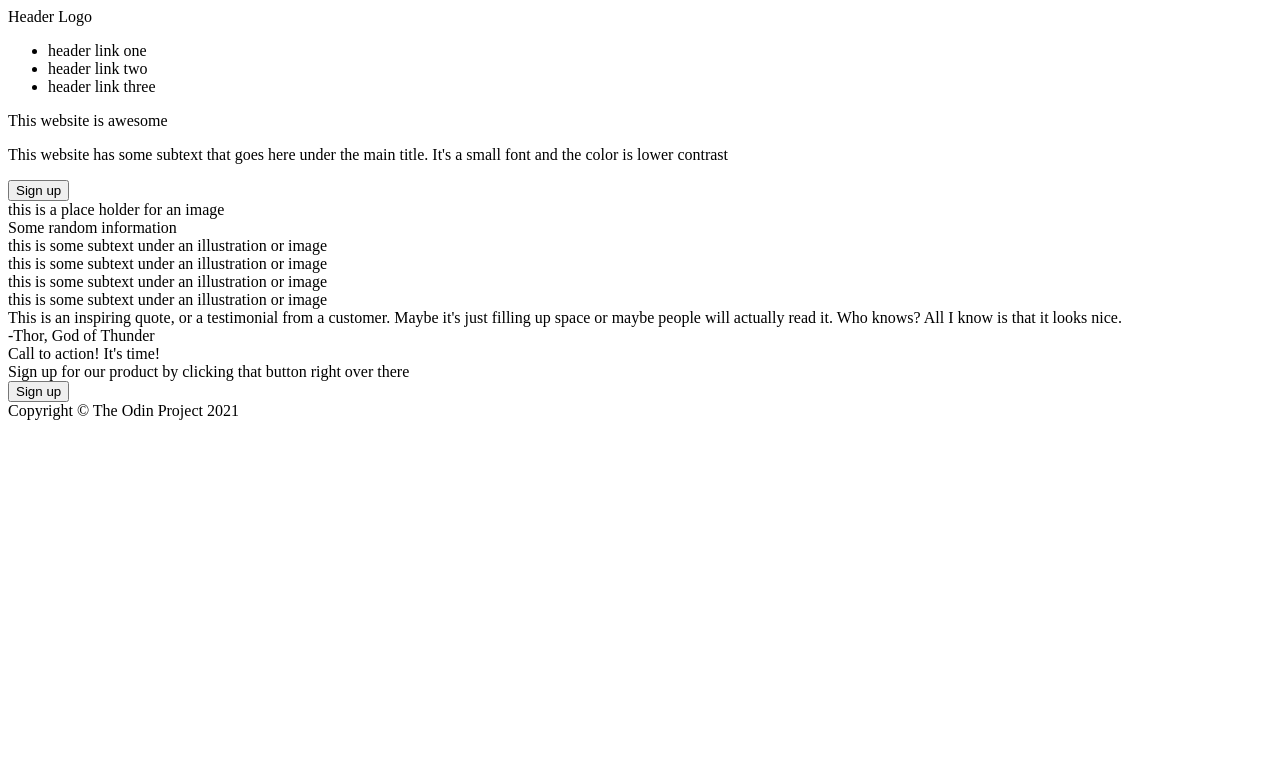
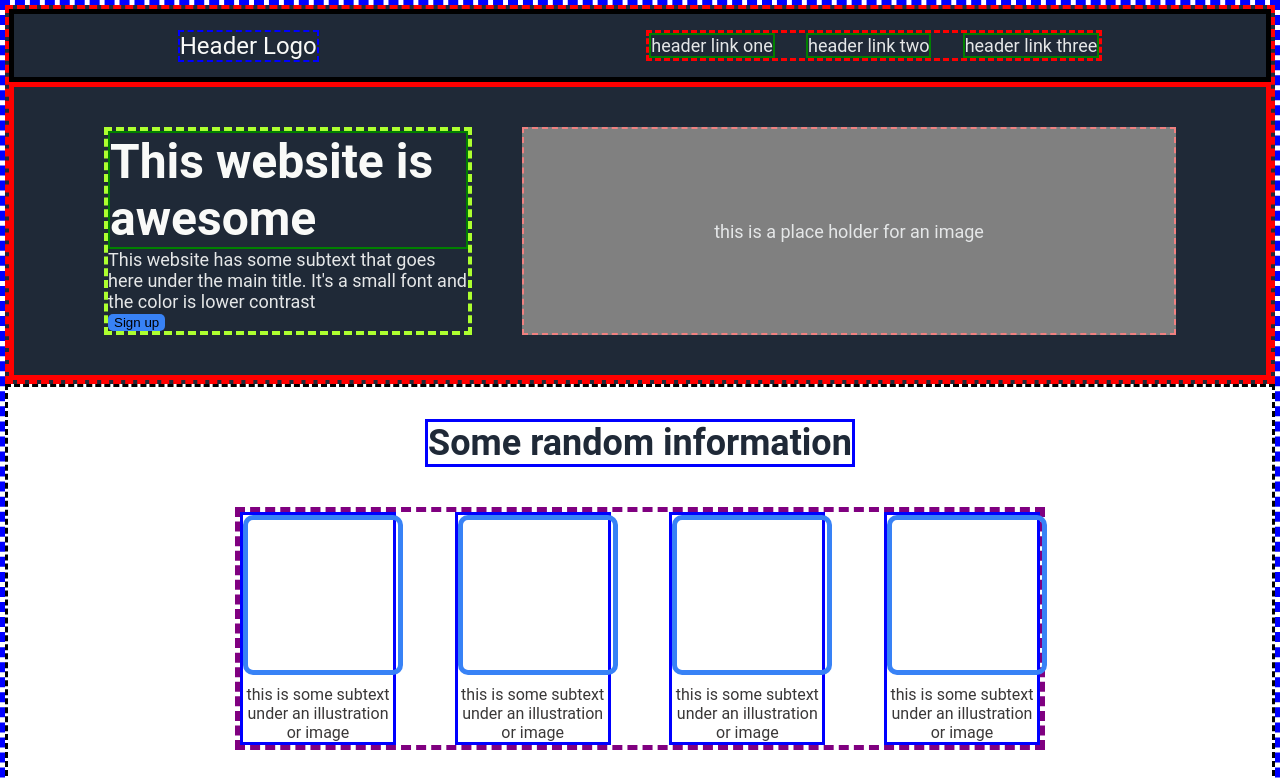
Before and after one commit to Iswanna/Landing-Page, a plain HTML site: page index.html in a window 1280 px wide. Shown: the top 778 px of the page. Drawn offline with Linux system fonts and the light colour scheme.

Commit message:
Style the index.html

```diff
--- a/css/style.css
+++ b/css/style.css
@@ -0,0 +1,231 @@
+/*this is border declaration only*/
+
+body {
+    border: 5px dashed blue;
+}
+
+.hero {
+    border: 4px dashed red;
+}
+
+.header {
+    border: 5px solid black;
+}
+.header-logo {
+    border: 2px dashed blue;
+}
+.group {
+    border: 3px dashed red;
+}
+li {
+    border: 2px solid green;
+}
+.main {
+    border: 5px solid red;
+}
+.flex-one {
+    border: 4px dashed greenyellow;
+}
+.hero-main-text {
+    border: 2px solid green;
+}
+.box {
+    border: 2px dashed lightcoral;
+}
+.footer {
+    border: 2px solid red;
+}
+.main2 {
+    border: 3px dashed black;
+}
+.information {
+    border: 3px solid blue;
+}
+.subtext {
+    border: 5px dashed purple;
+}
+.subtext-image {
+    border: 3px solid blue;
+}
+.emptyforimg {
+    border: 2px dashed green;
+}
+.quote {
+    border: 3px solid red;
+}
+.quote-one {
+    border: 2px dashed black;
+}
+.quote-author {
+    border: 2px solid green;
+}
+.action {
+    border: 5px dashed rebeccapurple;
+}
+.call-to-action {
+    border: 3px solid green;
+}
+.button2 {
+    border: 3px dashed darkorange;
+}
+/*this is the end of border declaration*/
+
+body {
+    margin: 0px;
+    height: 1500px;
+    box-sizing: border-box;
+    background: white;
+    display: flex;
+    flex-direction: column;
+    font-family: 'Roboto',Helvetica, sans-serif;
+}
+
+.hero,
+.footer {
+    background-color: #1F2937;
+
+}
+
+.header-logo {
+    font-size: 24px;
+    color: #F9FAF8;
+}
+
+li,
+.box,
+.text1,
+.footer-text {
+    font-size: 18px;
+    color: #E5E7E8;
+}
+
+.hero-main-text {
+    font-size: 48px;
+    font-weight: bolder;
+    color: #F9FAF8;
+}
+
+.header {
+    display: flex;
+    justify-content: space-around;
+    align-items:center;
+}
+.group {
+    display: flex;
+    width: 450px;
+    justify-content: space-between;
+    list-style: none;
+    padding: 0px;
+
+}
+
+.main {
+    display: flex;
+    justify-content: center;
+    column-gap: 50px;
+    padding-top: 40px;
+    padding-bottom: 40px;
+}
+
+.flex-one {
+   width: 360px;
+}
+
+.box {
+    display: flex;
+    width: 650px;
+    justify-content: center;
+    align-items: center;
+    background-color: grey;
+}
+
+button {
+    background-color: #3882F6;
+    border-style: none;
+    border-radius: 5px;
+}
+
+.footer {
+    display: flex;
+    margin-top: auto;
+    height: 50px;
+    justify-content: center;
+    align-items: center;
+}
+
+.main2 {
+    display: flex;
+    flex-direction: column;
+    justify-content: center;
+    align-items: center;
+    height: 400px;
+    row-gap: 40px;
+}
+
+.information {
+    font-size: 36px;
+    font-weight: bolder;
+    color: #1F2937;
+
+}
+
+.subtext {
+    display: flex;
+    width: 800px;
+    justify-content: space-between;
+
+}
+
+.subtext-image {
+    display: flex;
+    flex-direction: column;
+    width: 150px;
+    row-gap: 10px;
+}
+
+.emptyforimg {
+    width: 150px;
+    height:150px;
+    border-radius: 10px;
+    border: 5px solid #3882F6;
+}
+
+.subtext-text {
+    text-align: center;
+    color: rgb(58, 56, 56);
+}
+
+.quote {
+    height: 400px;
+    display: flex;
+    flex-direction: column;
+    justify-content: center;
+    align-items: center;
+    background-color: #E5E7E8;
+    row-gap: 10px;
+}
+
+.quote-one {
+    width: 650px;
+    font-size: 36px;
+    font-style: italic;
+    color: #1F2937;
+
+}
+
+.quote-author {
+    margin-left: 350px;
+    font-size: 24px;
+    font-weight: bold;
+}
+
+.action {
+    height: 250px;
+    display: flex;
+    justify-content: center;
+    align-items: center;
+}
+
+.call-to-action {
+
+}
--- a/index.html
+++ b/index.html
@@ -6,45 +6,65 @@
     <link rel="stylesheet" href="./css/style.css">
   </head>
   <body>
-    <div class="header1">
-      <div>Header Logo</div>
-      <ul>
-        <li>header link one</li>
-        <li>header link two</li>
-        <li>header link three</li>
-      </ul>
+    <div class="hero">
+      <div class="header">
+        <div class="header-logo">Header Logo</div>
+        <ul class="group">
+          <li class="link-one">header link one</li>
+          <li class="link-two">header link two</li>
+          <li class="link-three">header link three</li>
+        </ul>
+      </div>
+
+      <div class="main">
+        <div class="flex-one">
+          <div class="hero-main-text">This website is awesome</div>
+          <div class="text1">This website has some subtext that goes here under the main title. It's a small font and the color is lower contrast</div>
+          <button class="button-one">Sign up</button>
+        </div>
+        <div class="box">this is a place holder for an image</div>
+      </div>
     </div>
 
-    <div>
-        <p>This website is awesome</p>
-        <p>This website has some subtext that goes here under the main title. It's a small font and the color is lower contrast</p>
-        <button>Sign up</button>
-    </div>
-    <div>this is a place holder for an image</div>
-
-    <div>
-        <div>Some random information</div>
-        <div>
-            <div>this is some subtext under an illustration or image</div>
-            <div>this is some subtext under an illustration or image</div>
-            <div>this is some subtext under an illustration or image</div>
-            <div>this is some subtext under an illustration or image</div>
+    <div class="main2">
+      <div class="information">Some random information</div>
+      <div class="subtext">
+        <div class="subtext-image">
+          <div class="emptyforimg"></div>
+          <div class="subtext-text">this is some subtext under an illustration or image</div>
         </div>
+        <div class="subtext-image">
+          <div class="emptyforimg"></div>
+          <div class="subtext-text">this is some subtext under an illustration or image</div>
+        </div>
+        <div class="subtext-image">
+          <div class="emptyforimg"></div>
+          <div class="subtext-text">this is some subtext under an illustration or image</div>
+        </div>
+        <div class="subtext-image">
+          <div class="emptyforimg"></div>
+          <div class="subtext-text">this is some subtext under an illustration or image</div>
+        </div>
+      </div>
     </div>
 
-    <div>
-        <div>This is an inspiring quote, or a testimonial from a customer. Maybe it's just filling up space or maybe people will actually read it. Who knows? All I know is that it looks nice.</div>
-        <div>-Thor, God of Thunder</div>
+    <div class="quote">
+      <div class="quote-one">This is an inspiring quote, or a testimonial from a customer. Maybe it's just filling up space or maybe people will actually read it. Who knows? All I know is that it looks nice.</div>
+      <div class="quote-author">-Thor, God of Thunder</div>
     </div>
 
-    <div>
-        <div>Call to action! It's time!</div>
-        <div>Sign up for our product by clicking that button right over there</div>
-        <button>Sign up</button>
+    <div class="action">
+      <div class="action-one">
+        <div class="call-to-action">Call to action! It's time!</div>
+        <div class="product">Sign up for our product by clicking that button right over there</div>
+        <div>
+          <button class="button2">Sign up</button>
+        </div>
+      </div>
     </div>
 
-    <div>
-        <div>Copyright © The Odin Project 2021</div>
+    <div class="footer">
+      <div class="footer-text">Copyright © The Odin Project 2021</div>
     </div>
 
 
```
